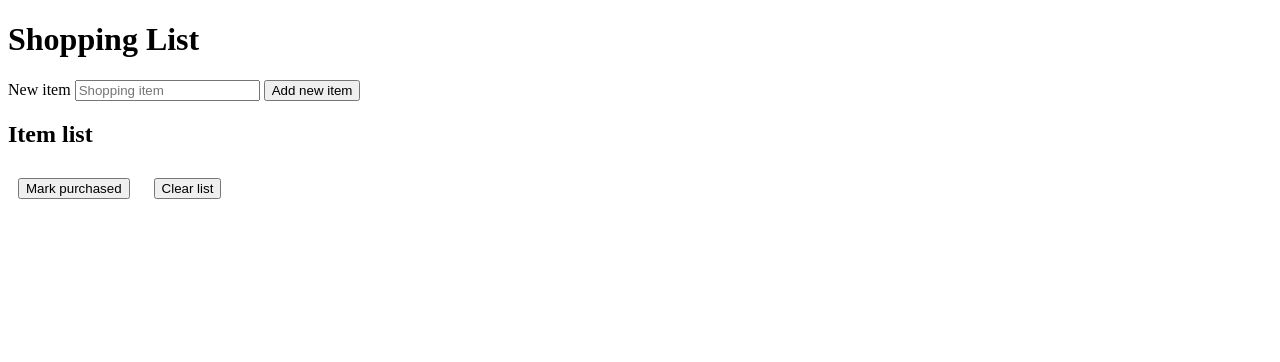
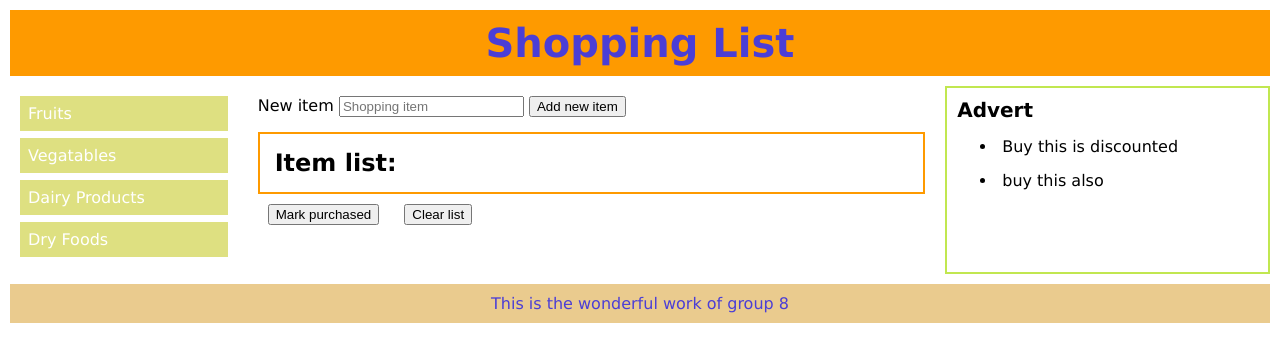
Before and after one commit to galwifhat/Shopping-list, a plain HTML site: page index.html in a window 1280 px wide. Drawn offline with Linux system fonts and the light colour scheme.

Commit message:
added some css

```diff
--- a/css/styles.css
+++ b/css/styles.css
@@ -1,4 +1,105 @@
-/* No need for .strikethrough class anymore */
+* {
+  margin: 0;
+  box-sizing: border-box;
+}
+
+body {
+  font-family: "Lucida Sans", sans-serif;
+}
+
+.grid-container {
+  display: grid;
+  grid-template-areas:
+    "header header header header header header"
+    "menu main main main main right"
+    "footer footer footer footer footer footer";
+  gap: 10px;
+  background-color: white;
+  padding: 10px;
+}
+
+.grid-container > div {
+  padding: 10px;
+  font-size: 16px;
+}
+
+.item1 {
+  grid-area: header;
+  background-color: #fe9a00;
+  text-align: center;
+  color: #4b3ed6;
+}
+
+.item1 > h1 {
+  font-size: 40px;
+}
+
+.item2 {
+  grid-area: menu;
+}
+
+.item2 ul {
+  list-style-type: none;
+  margin: 0;
+  padding: 0;
+}
+
+.item2 li {
+  padding: 8px;
+  margin-bottom: 7px;
+  background-color: #dee081;
+  color: #ffffff;
+}
+
+.item2 li:hover {
+  background-color: #0099cc;
+}
+
+.item3 {
+  grid-area: main;
+}
+
+.item3 > h1 {
+  font-size: 30px;
+  margin-bottom: 7px;
+}
+
+.item3 > p {
+  margin-bottom: 7px;
+}
+.item-list {
+  grid-area: right;
+  margin-top: 15px;
+  border: 2px solid #fe9a00;
+  background-color: white;
+  padding: 15px;
+  color: #000000;
+}
+.item4 {
+  grid-area: right;
+  border: 2px solid #c1e750;
+  background-color: white;
+  padding: 15px;
+  color: #000000;
+}
+
+.item4 > h2 {
+  font-size: 20px;
+  padding-bottom: 10px;
+}
+
+.item4 li {
+  padding: 5px;
+  margin-bottom: 5px;
+}
+
+.item5 {
+  grid-area: footer;
+  background-color: #e9c784ea;
+  color: #4b3ed6;
+  text-align: center;
+}
+
 button {
   margin: 10px;
 }
--- a/index.html
+++ b/index.html
@@ -7,20 +7,42 @@
     <link rel="stylesheet" href="./css/styles.css" />
   </head>
   <body>
-    <div>
+    <div class="grid-container">
+      <div class="item1">
         <h1>Shopping List</h1>
+      </div>
+      <div class="item2">
+        <ul>
+          <li>Fruits</li>
+          <li>Vegatables</li>
+          <li>Dairy Products</li>
+          <li>Dry Foods</li>
+        </ul>
+      </div>
+      <div class="item3">
         <form action="" id="our-form">
           <label for="Item">New item</label>
           <input type="text" id="item" placeholder="Shopping item" />
           <input type="submit" value="Add new item" />
         </form>
-      <div>
-        <h2>Item list</h2>
+        <div class="item-list">
+          <h2>Item list:</h2>
           <ol id="list-item" class="list-item"></ol>
         </div>
         <button id="bought">Mark purchased</button>
         <button id="cleared">Clear list</button>
       </div>
+      <div class="item4">
+        <h2>Advert</h2>
+        <ul>
+          <li>Buy this is discounted</li>
+          <li>buy this also</li>
+        </ul>
+      </div>
+      <div class="item5">
+        <p>This is the wonderful work of group 8</p>
+      </div>
+    </div>
     <script src="./src/index.js"></script>
   </body>
 </html>
--- a/src/index.js
+++ b/src/index.js
@@ -6,8 +6,8 @@ document.addEventListener("DOMContentLoaded", function () {
 
   // Initialize event listeners once
   markPurchased.addEventListener("click", function () {
-    // Toggle purchased state for ALL items
-    shoppingList.forEach((item) => (item.purchased = !item.purchased));
+    // purchased state for ALL items set to true
+    shoppingList.forEach((item) => (item.purchased = true));
     updateShoppingList();
   });
 
@@ -27,18 +27,19 @@ document.addEventListener("DOMContentLoaded", function () {
     }
 
     shoppingList.push({
-      id: Date.now(),
+      id: Date.now(), //makes a unique ID, unless items are entered at the same ms
       name: itemName,
-      purchased: false, // Initialize as not purchased
+      purchased: false, // Initialize as not purchased/New items start as unmarked
     });
 
-    ourForm.reset();
+    ourForm.reset(); // resets the form
     updateShoppingList();
   });
 
   function updateShoppingList() {
-    const listedItems = document.getElementById("list-item");
-    listedItems.innerHTML = "";
+    const unorderedList = document.getElementById("list-item");
+    unorderedList.innerHTML = ""; // a JavaScript statement that clears all the existing content
+    //  inside the #list-item element (which is likely a <ul> or <ol> list)
 
     shoppingList.forEach((grocery) => {
       const li = document.createElement("li");
@@ -58,7 +59,7 @@ document.addEventListener("DOMContentLoaded", function () {
       });
 
       li.appendChild(deleteButton);
-      listedItems.appendChild(li);
+      unorderedList.appendChild(li);
     });
   }
 });
```
Lines whose indentation alone changed are shown as unchanged.
